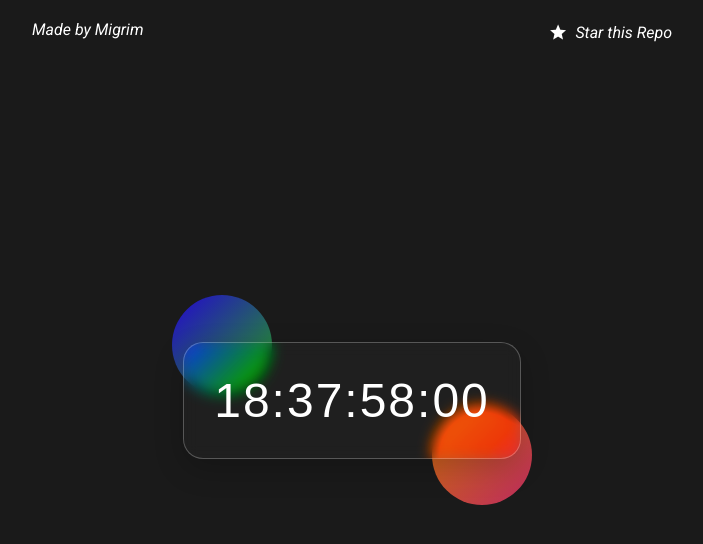
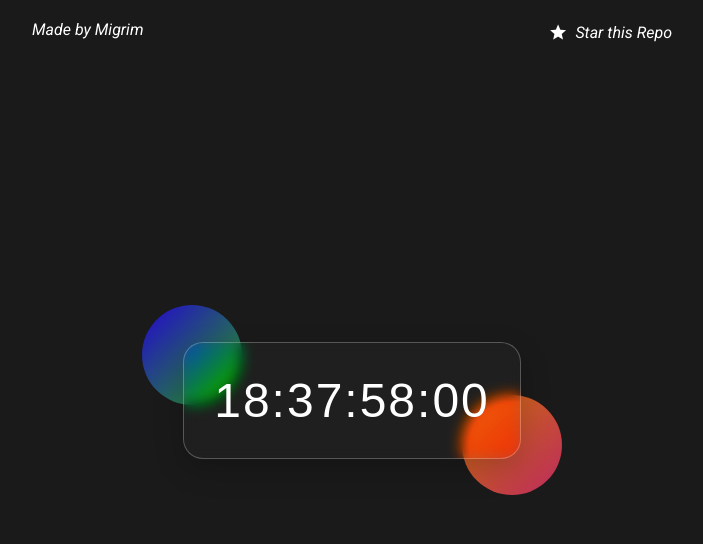
Before and after one commit to Migrim/Glassmorphism-Clock, a plain HTML site: page clock.html in a window 1280 px wide. Shown: the whole page, without its empty margins (288-991 px from the left). Drawn offline with Linux system fonts and the light colour scheme.

Commit message:
fixed the placement of the dots

```diff
--- a/styles.css
+++ b/styles.css
@@ -102,14 +102,14 @@ body {
 
 .dot1 {
     background: linear-gradient(135deg, #2600ff, #27c911);
-    top: 300px;
-    left: 460px;
+    top: calc(50% - 90px);
+    left: calc(50% - 210px);
     animation: float-up 4s ease-in-out infinite;
 }
 
 .dot2 {
     background: linear-gradient(135deg, #ff8a00, #e52e71);
-    bottom: 300px;
-    right: 460px;
+    bottom: calc(50% - 90px);
+    right: calc(50% - 210px);
     animation: float-down 4s ease-in-out infinite;
 }
```
